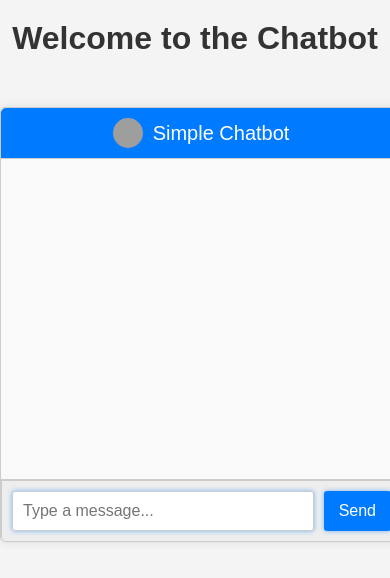
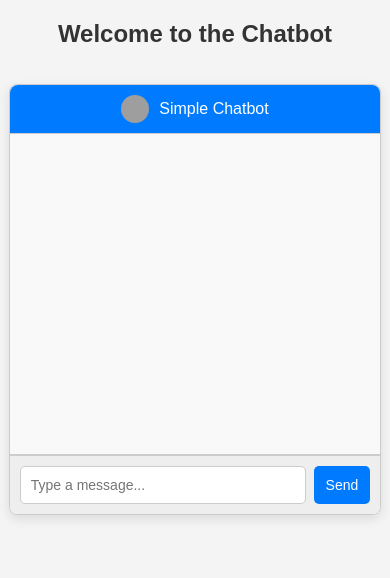
Before and after one commit to sahil9967-max/Chatbot, a plain HTML site: page index.html in a window 390 px wide. Drawn offline with Linux system fonts and the light colour scheme; grey boxes are pictures that could not be loaded.

Commit message:
Improve responsive design and styling of chatbot
Updated the chatbot interface for better responsiveness and design.

```diff
--- a/index.html
+++ b/index.html
@@ -1,40 +1,48 @@
 <!DOCTYPE html>
 <html lang="en">
 <head>
-    <meta charset="UTF-8">
-    <meta name="viewport" content="width=device-width, initial-scale=1.0">
-    <title>Chatbot</title>
+  <meta charset="UTF-8" />
+  <meta name="viewport" content="width=device-width, initial-scale=1.0" />
+  <title>Responsive Chatbot</title>
   <style>
     body {
       font-family: Arial, Helvetica, sans-serif;
       background-color: #f4f4f4;
       margin: 0;
       padding: 0;
+      display: flex;
+      flex-direction: column;
+      align-items: center;
+      min-height: 100vh;
     }
 
     h1 {
       text-align: center;
       color: #333;
       margin-top: 20px;
+      font-size: 1.8rem;
     }
 
     .chat-container {
-            width: 400px;
-            margin: 50px auto;
+      width: 90%;
+      max-width: 420px;
+      margin: 20px auto;
       border: 1px solid #ccc;
-            border-radius: 5px;
+      border-radius: 8px;
       background-color: #fff;
-            box-shadow: 0 0 10px rgba(0, 0, 0, 0.1);
+      box-shadow: 0 4px 12px rgba(0, 0, 0, 0.1);
+      display: flex;
+      flex-direction: column;
     }
 
     .chat-header {
       background-color: #007bff;
       color: #fff;
-            padding: 10px;
+      padding: 12px;
       text-align: center;
-            font-size: 20px;
-            border-top-left-radius: 5px;
-            border-top-right-radius: 5px;
+      font-size: 18px;
+      border-top-left-radius: 8px;
+      border-top-right-radius: 8px;
       display: flex;
       justify-content: center;
       align-items: center;
@@ -42,61 +50,71 @@
     }
 
     .chat-header img {
-            width: 30px;
-            height: 30px;
+      width: 32px;
+      height: 32px;
       border-radius: 50%;
     }
 
     .chat-body {
-            height: 300px;
+      flex: 1;
+      min-height: 300px;
       padding: 10px;
-            overflow-y: scroll;
+      overflow-y: auto;
+      border-top: 1px solid #ccc;
       border-bottom: 1px solid #ccc;
-            border-top: 1px solid #ccc;
       background-color: #f9f9f9;
+      scroll-behavior: smooth;
     }
 
     .chat-input {
       display: flex;
       padding: 10px;
       background-color: #eee;
-            border-bottom-left-radius: 5px;
-            border-bottom-right-radius: 5px;
+      border-bottom-left-radius: 8px;
+      border-bottom-right-radius: 8px;
       border-top: 1px solid #ccc;
-            border-left: 1px solid #ccc;
     }
 
     .chat-input input {
       flex: 1;
       padding: 10px;
       border: 1px solid #ccc;
-            border-radius: 3px;
+      border-radius: 5px;
       font-size: 16px;
       outline: none;
+      transition: box-shadow 0.2s;
+    }
+
+    .chat-input input:focus {
       box-shadow: 0 0 5px rgba(0, 123, 255, 0.5);
     }
 
     .chat-input button {
-            padding: 10px 15px;
-            margin-left: 10px;
+      padding: 10px 16px;
+      margin-left: 8px;
       border: none;
       background-color: #007bff;
       color: #fff;
       font-size: 16px;
-            border-radius: 3px;
+      border-radius: 5px;
       cursor: pointer;
-            box-shadow: 0 0 5px rgba(0, 123, 255, 0.5);
+      transition: background-color 0.3s, transform 0.1s;
     }
 
     .chat-input button:hover {
       background-color: #0056b3;
     }
 
+    .chat-input button:active {
+      transform: scale(0.95);
+    }
+
     .message {
-            margin: 10px 0;
+      margin: 8px 0;
       padding: 10px;
-            border-radius: 5px;
-            max-width: 70%;
+      border-radius: 6px;
+      max-width: 75%;
+      word-wrap: break-word;
       clear: both;
     }
 
@@ -113,19 +131,64 @@
       float: left;
       text-align: left;
     }
+
+    /* ---------- Responsive Design ---------- */
+
+    @media (max-width: 600px) {
+      h1 {
+        font-size: 1.5rem;
+      }
+
+      .chat-header {
+        font-size: 16px;
+        padding: 10px;
+      }
+
+      .chat-input input {
+        font-size: 14px;
+      }
+
+      .chat-input button {
+        font-size: 14px;
+        padding: 8px 12px;
+      }
+
+      .chat-body {
+        height: 250px;
+      }
+    }
+
+    @media (max-width: 400px) {
+      .chat-container {
+        width: 95%;
+      }
+
+      .chat-header img {
+        width: 28px;
+        height: 28px;
+      }
+
+      .chat-body {
+        height: 220px;
+      }
+    }
   </style>
 </head>
 <body>
   <h1>Welcome to the Chatbot</h1>
   <div class="chat-container">
     <div class="chat-header">
-            <img src="https://encrypted-tbn0.gstatic.com/images?q=tbn:ANd9GcRPGeQHnhzN9MsbO2pN05j1EXS80lPAG_dRLw&s" alt="Bot">Simple Chatbot
+      <img
+        src="https://encrypted-tbn0.gstatic.com/images?q=tbn:ANd9GcRPGeQHnhzN9MsbO2pN05j1EXS80lPAG_dRLw&s"
+        alt="Bot"
+      />
+      Simple Chatbot
     </div>
 
     <div class="chat-body" id="chat-body"></div>
 
     <div class="chat-input">
-            <input type="text" id="userInput" placeholder="Type a message...">
+      <input type="text" id="userInput" placeholder="Type a message..." />
       <button onclick="sendMessage()">Send</button>
     </div>
   </div>
@@ -168,7 +231,7 @@ function sendMessage() {
       chatBody.scrollTop = chatBody.scrollHeight;
     }
 
-document.getElementById("userInput").addEventListener("keydown", function(e) {
+    document.getElementById("userInput").addEventListener("keydown", function (e) {
       if (e.key === "Enter") {
         sendMessage();
       }
```
Lines whose indentation alone changed are shown as unchanged.
